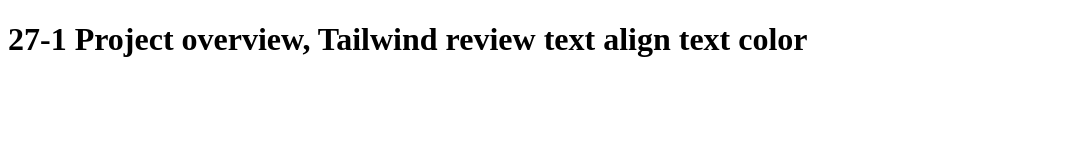
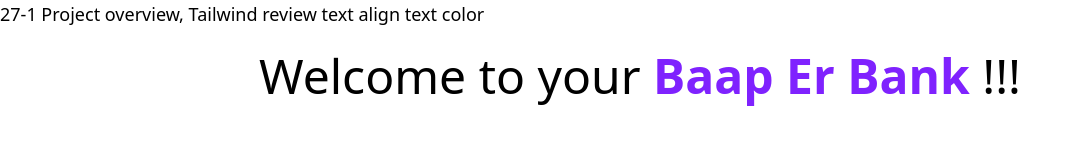
Before and after one commit to Shihab20105/Milestone-5-Integrate-JavaScript-JavaScript-in-a-Relation--Module-27-Simple-Interactive-Bank-Website, a plain HTML site: page 27-1 Project overview, Tailwind review/index.html in a window 1280 px wide. Shown: the whole page, without its empty margins (0-1080 px from the left). Drawn offline with nearby package versions, Linux system fonts and the light colour scheme.

Commit message:
Explored Project overview, Tailwind review text align text color

```diff
--- a/27-1 Project overview, Tailwind review/index.html
+++ b/27-1 Project overview, Tailwind review/index.html
@@ -4,8 +4,11 @@
     <meta charset="UTF-8">
     <meta name="viewport" content="width=device-width, initial-scale=1.0">
     <title>Project overview</title>
+    <script src="https://cdn.jsdelivr.net/npm/@tailwindcss/browser@4"></script>
 </head>
 <body>
-    <h1>27-1 Project overview, Tailwind review text align text color</h1>
+    <h1 class="text-lg">27-1 Project overview, Tailwind review text align text color</h1>
+    <h1 class="text-5xl text-center mt-6">Welcome to your
+        <span class="font-semibold text-violet-600">Baap Er Bank </span>!!!</h1>
 </body>
 </html>
```
